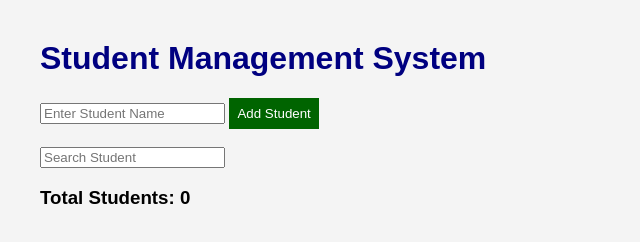
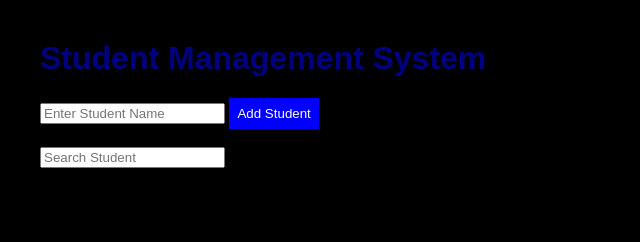
Before and after one commit to aryapandaram18-afk/student-management-app, a plain HTML site: page index.html in a window 1280 px wide. In both pictures the pointer is over the button "Add Student". Shown: the whole page, without its empty margins (0-640 px from the left). Drawn offline with Linux system fonts and the light colour scheme.

Commit message:
Updated css

```diff
--- a/style.css
+++ b/style.css
@@ -1,7 +1,8 @@
 body{
     font-family: Arial, sans-serif;
     margin: 40px;
-    background-color: #f4f4f4;
+    background-color: black;
+
 }
 
 h1{
@@ -16,7 +17,7 @@ button{
 }
 
 button:hover{
-    background-color: darkgreen;
+    background-color: blue;
 }
 
 li{
```
